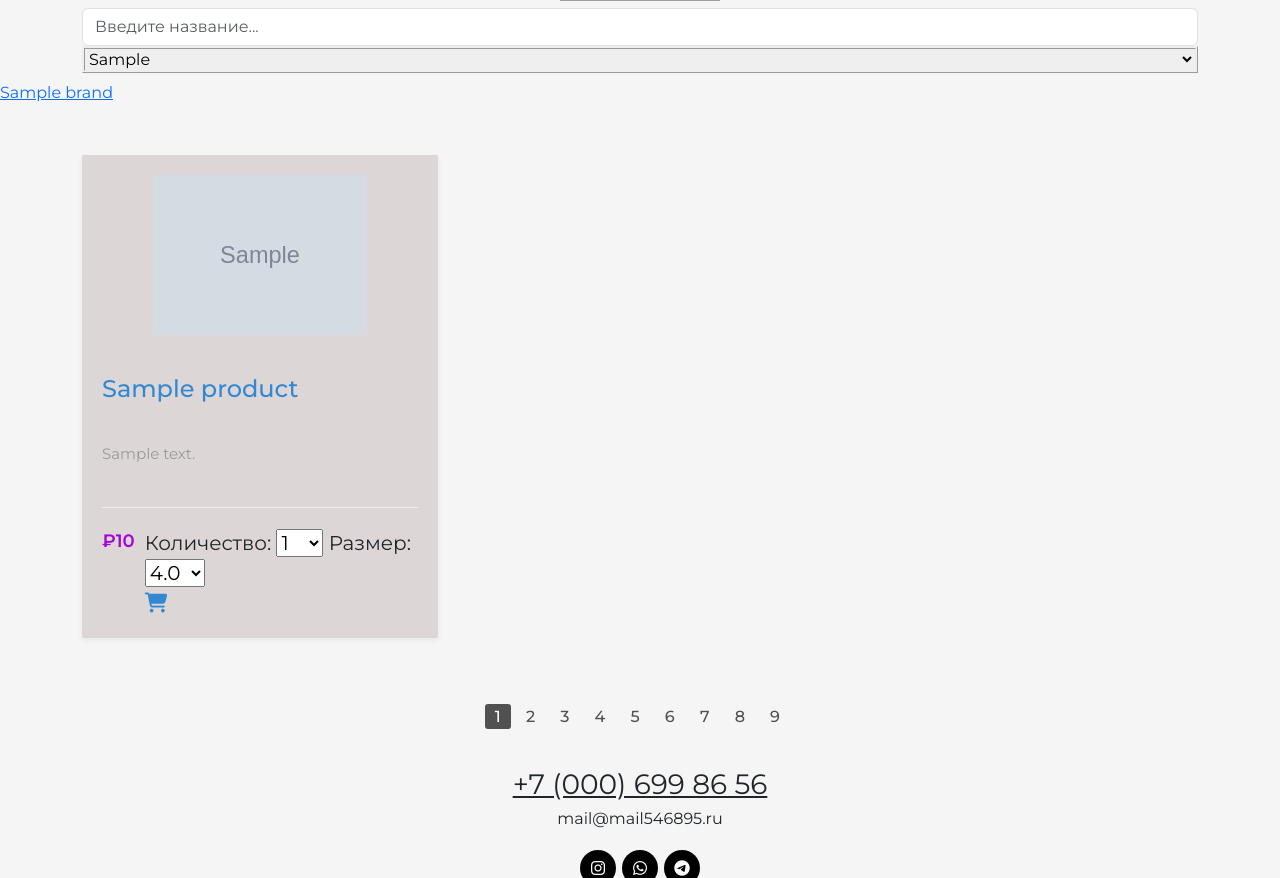
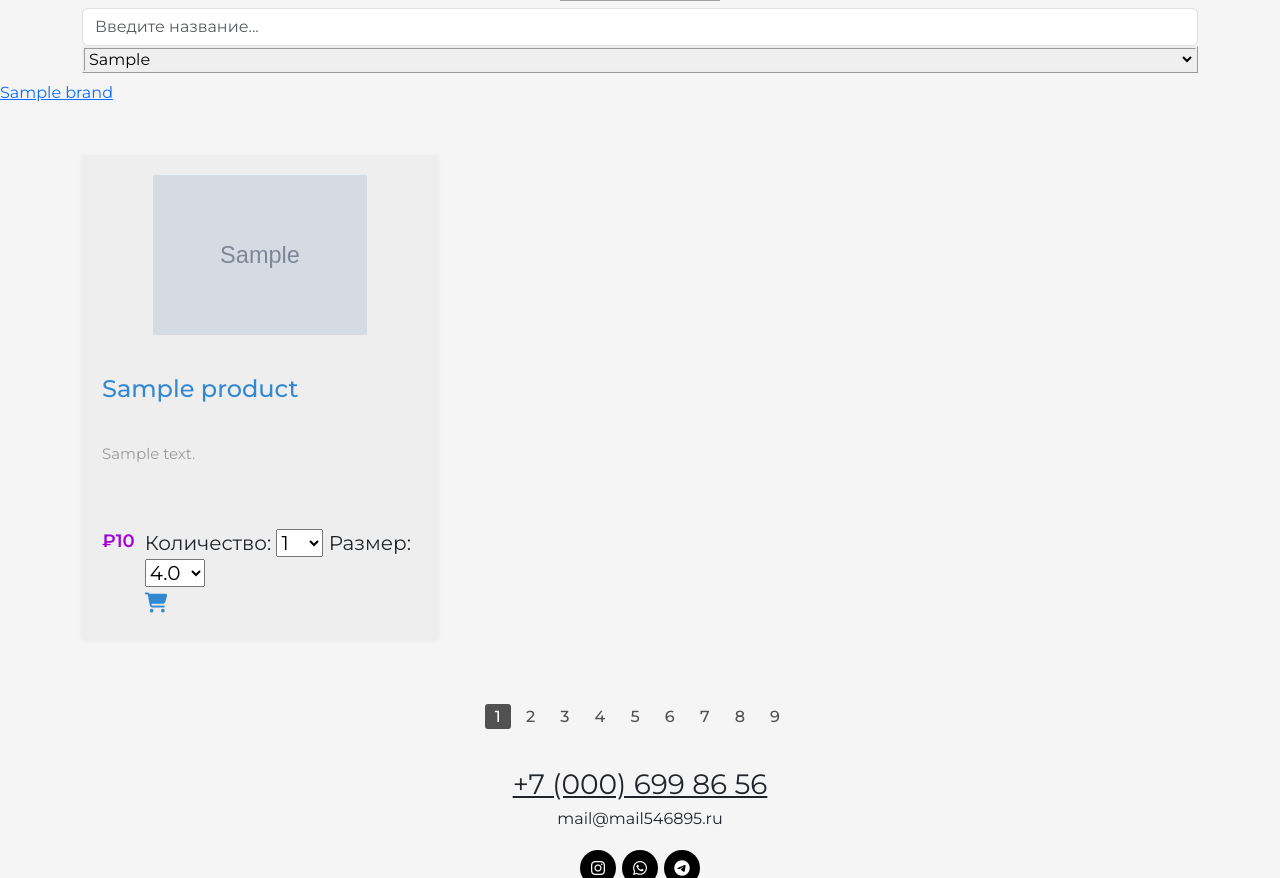
Before and after one commit to Yura192c/manifest-store_v1, a Django app: template src/shop/templates/shop/list.html in a window 1280 px wide. Shown: the part 118-996 px from the top of the page. Run offline with Django 4.2, Linux system fonts and the light colour scheme; tables that the repository leaves empty hold one stand-in row (values such as "Sample post"); the template is opened without the code that fills it: values that come from a table or form of the project are taken from there, most other values are stand-ins (such as "Sample title", 1, 10 or a date in 2020); grey boxes marked "Sample" are stand-in pictures; data that the repository does not hold is empty; parts of the project's set-up code (start-up, migrations or seed data) failed here and were passed over; some libraries are stand-ins or nearby versions; grey boxes are pictures that could not be loaded.

Commit message:
refactoring code

```diff
--- a/src/shop/static/shop/css/list.css
+++ b/src/shop/static/shop/css/list.css
@@ -98,7 +98,7 @@ a.paginator-previous, a.paginator-next {
 .product-cart {
     box-shadow: 0 2px 5px 0 rgba(0, 0, 0, 0.06);
     transition: all .3s;
-    background-color: #dcd6d6;
+    background-color: #eee;
 }
 
 
--- a/src/shop/urls.py
+++ b/src/shop/urls.py
@@ -4,6 +4,6 @@ from . import views
 
 urlpatterns = [
     path('', views.product_list, name='product_list'),
-    path('<slug:category_slug>/<int:id>/<slug:slug>/', views.product_detail,
+    path('<slug:category_slug>/<int:pk>/<slug:slug>/', views.product_detail,
          name='product_detail'),
 ]
```
